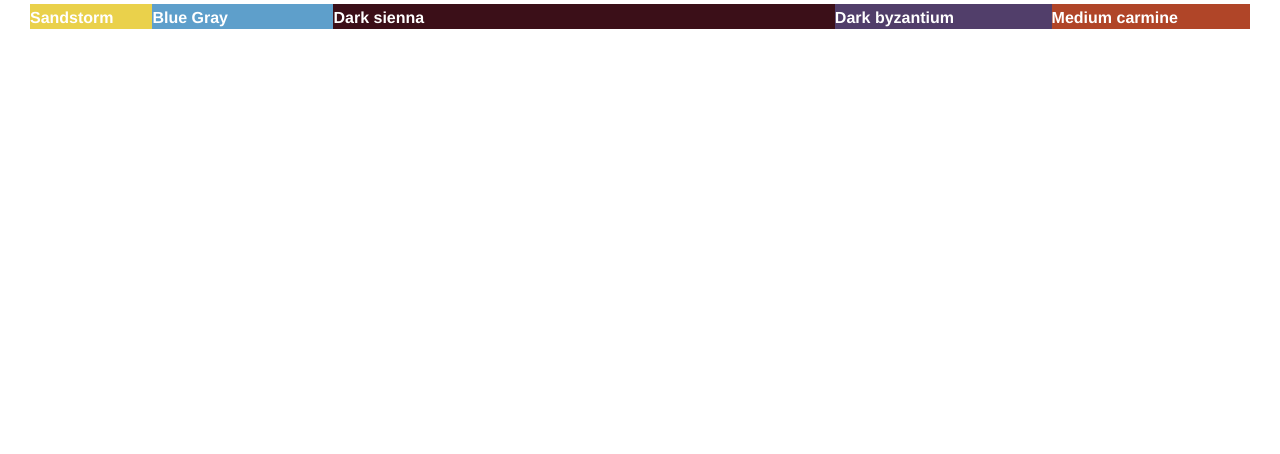
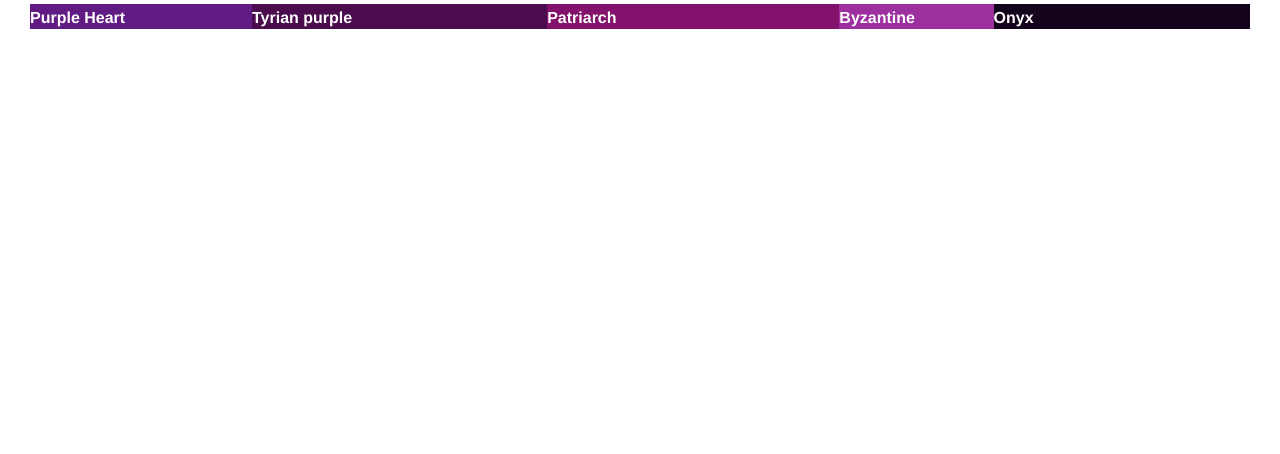
Before and after one commit to densitydesign/strumentalia-kromotology, a website: page viz/index.html in a window 1280 px wide. Shown: the part 346-800 px from the top of the page. Drawn offline with nearby package versions, Linux system fonts and the light colour scheme.

```diff
--- a/viz/index.html
+++ b/viz/index.html
@@ -40,51 +40,51 @@
 
     var data =
     {
-        "url": "https://bluedoorbeads.files.wordpress.com/2012/12/newlin.jpg",
+        "url": "http://apod.nasa.gov/apod/image/9712/orionfull_jcc_big.jpg",
         "clusters": [
             {
-                "label": "Sandstorm",
-                "perc": 10.034384645061728,
+                "label": "Purple Heart",
+                "perc": 18.196666666666665,
                 "rgb": [
-                    234,
-                    209,
-                    75
+                    97,
+                    28,
+                    132
                 ]
             },
             {
-                "label": "Blue Gray",
-                "perc": 14.84230324074074,
+                "label": "Tyrian purple",
+                "perc": 24.196666666666665,
                 "rgb": [
-                    94,
-                    159,
-                    203
+                    74,
+                    12,
+                    77
                 ]
             },
             {
-                "label": "Dark sienna",
-                "perc": 41.09847608024692,
+                "label": "Patriarch",
+                "perc": 23.95,
                 "rgb": [
-                    59,
-                    15,
-                    24
+                    130,
+                    18,
+                    107
                 ]
             },
             {
-                "label": "Dark byzantium",
-                "perc": 17.76586612654321,
+                "label": "Byzantine",
+                "perc": 12.643333333333334,
                 "rgb": [
-                    81,
-                    62,
-                    106
+                    156,
+                    48,
+                    159
                 ]
             },
             {
-                "label": "Medium carmine",
-                "perc": 16.25896990740741,
+                "label": "Onyx",
+                "perc": 21.013333333333335,
                 "rgb": [
-                    176,
-                    69,
-                    40
+                    20,
+                    5,
+                    29
                 ]
             }
         ]
```
Also changed, not shown: index.js (+9 -1 lines).
